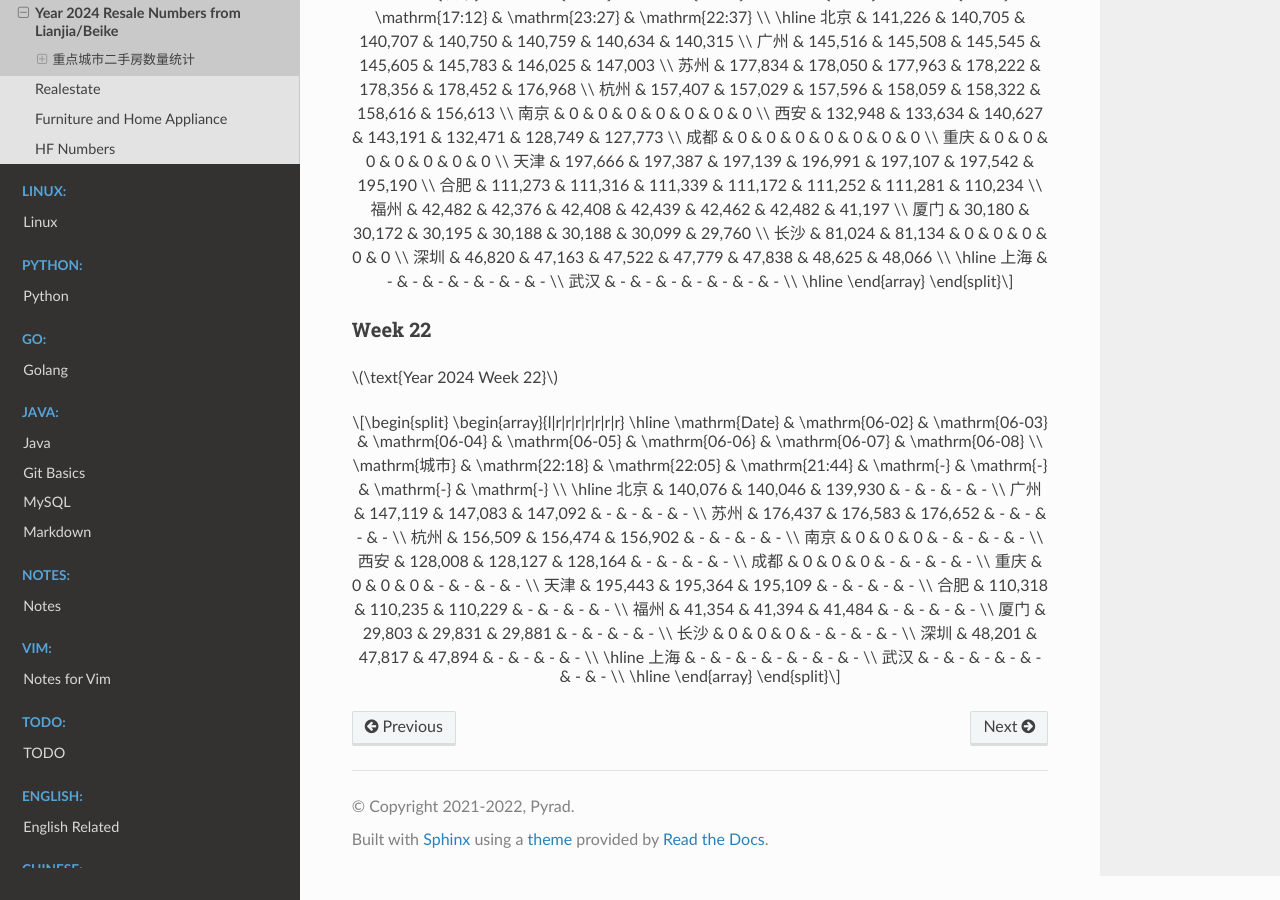
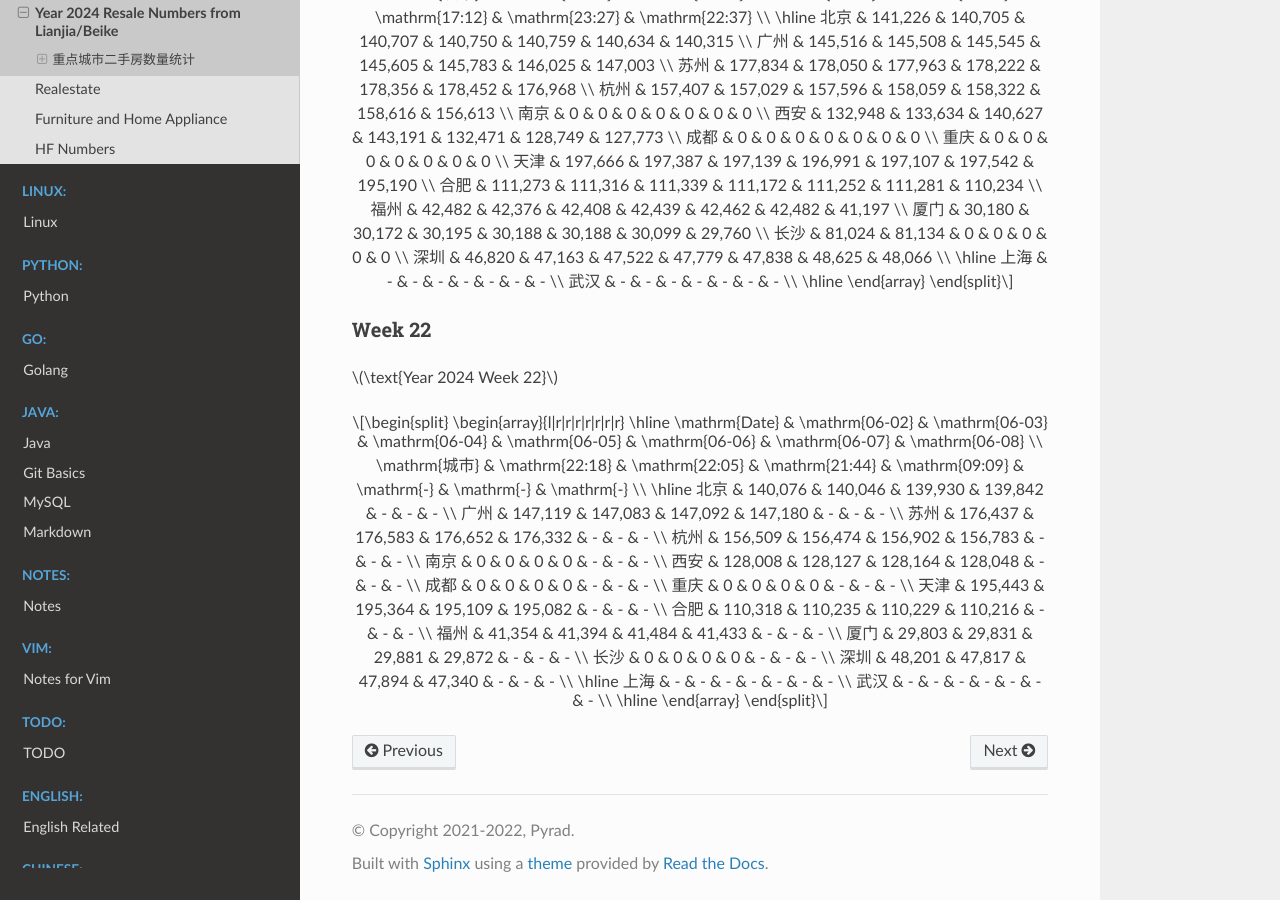
Before and after one commit to Pyrad/pyradnotes, a Sphinx documentation site: the page built from source/RealEstate/resalenumbers2024.md, in a window 1280 px wide and 900 px high, scrolled down 10840 px. Built offline with Sphinx 7.4.7 and the Read the Docs theme 2.0.0, drawn with Linux system fonts in a browser that asks for light colours; a script that is not in the unit is left out.

Commit message:
Realestate Update resale numbers 2024-06-05 09:09

```diff
--- a/source/RealEstate/resalenumbers2024.md
+++ b/source/RealEstate/resalenumbers2024.md
@@ -715,22 +715,22 @@ $$
 \begin{array}{l|r|r|r|r|r|r|r}
 \hline
 \mathrm{Date} & \mathrm{06-02} & \mathrm{06-03} & \mathrm{06-04} & \mathrm{06-05} & \mathrm{06-06} & \mathrm{06-07} & \mathrm{06-08} \\
-\mathrm{城市} & \mathrm{22:18} & \mathrm{22:05} & \mathrm{21:44} & \mathrm{-} & \mathrm{-} & \mathrm{-} & \mathrm{-} \\
+\mathrm{城市} & \mathrm{22:18} & \mathrm{22:05} & \mathrm{21:44} & \mathrm{09:09} & \mathrm{-} & \mathrm{-} & \mathrm{-} \\
 \hline
-北京 & 140,076 & 140,046 & 139,930 & - & - & - & - \\
-广州 & 147,119 & 147,083 & 147,092 & - & - & - & - \\
-苏州 & 176,437 & 176,583 & 176,652 & - & - & - & - \\
-杭州 & 156,509 & 156,474 & 156,902 & - & - & - & - \\
-南京 & 0 & 0 & 0 & - & - & - & - \\
-西安 & 128,008 & 128,127 & 128,164 & - & - & - & - \\
-成都 & 0 & 0 & 0 & - & - & - & - \\
-重庆 & 0 & 0 & 0 & - & - & - & - \\
-天津 & 195,443 & 195,364 & 195,109 & - & - & - & - \\
-合肥 & 110,318 & 110,235 & 110,229 & - & - & - & - \\
-福州 & 41,354 & 41,394 & 41,484 & - & - & - & - \\
-厦门 & 29,803 & 29,831 & 29,881 & - & - & - & - \\
-长沙 & 0 & 0 & 0 & - & - & - & - \\
-深圳 & 48,201 & 47,817 & 47,894 & - & - & - & - \\
+北京 & 140,076 & 140,046 & 139,930 & 139,842 & - & - & - \\
+广州 & 147,119 & 147,083 & 147,092 & 147,180 & - & - & - \\
+苏州 & 176,437 & 176,583 & 176,652 & 176,332 & - & - & - \\
+杭州 & 156,509 & 156,474 & 156,902 & 156,783 & - & - & - \\
+南京 & 0 & 0 & 0 & 0 & - & - & - \\
+西安 & 128,008 & 128,127 & 128,164 & 128,048 & - & - & - \\
+成都 & 0 & 0 & 0 & 0 & - & - & - \\
+重庆 & 0 & 0 & 0 & 0 & - & - & - \\
+天津 & 195,443 & 195,364 & 195,109 & 195,082 & - & - & - \\
+合肥 & 110,318 & 110,235 & 110,229 & 110,216 & - & - & - \\
+福州 & 41,354 & 41,394 & 41,484 & 41,433 & - & - & - \\
+厦门 & 29,803 & 29,831 & 29,881 & 29,872 & - & - & - \\
+长沙 & 0 & 0 & 0 & 0 & - & - & - \\
+深圳 & 48,201 & 47,817 & 47,894 & 47,340 & - & - & - \\
 \hline
 上海 & - & - & - & - & - & - & - \\
 武汉 & - & - & - & - & - & - & - \\
```
Also changed, not shown: 1 other file.
